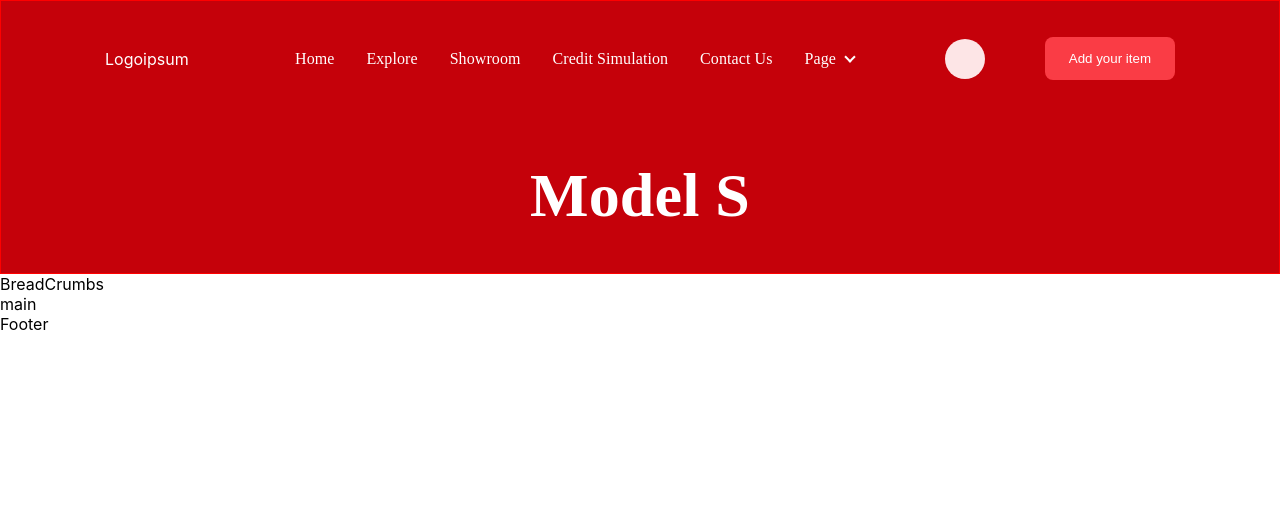
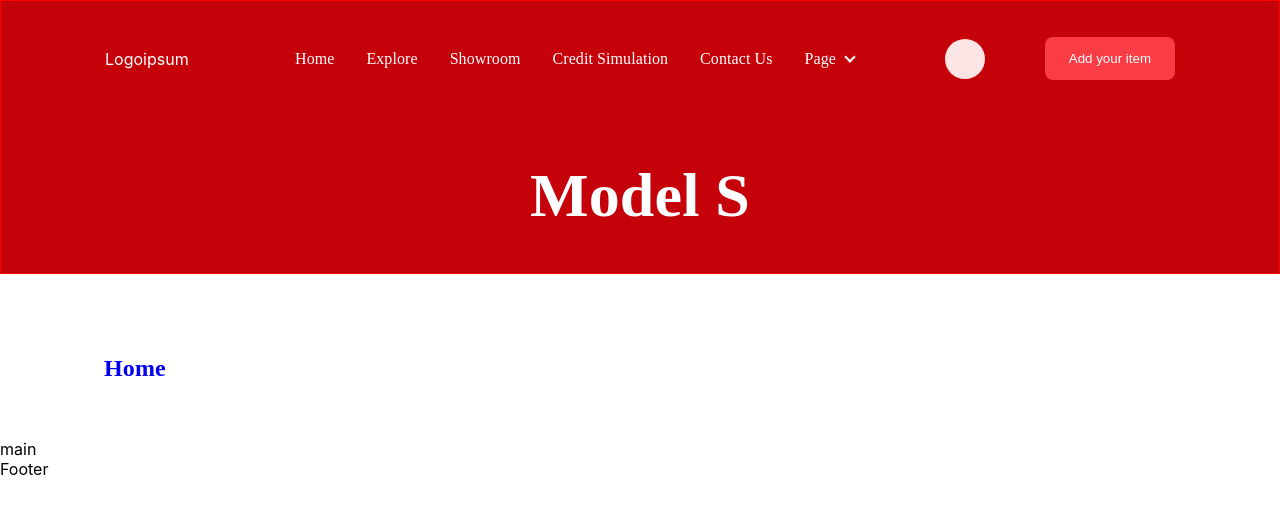
Before and after one commit to bandvov/scss-1, a React (Create React App) app: page / in a window 1280 px wide. Shown: the top 514 px of the page. Built offline with nearby package versions, Linux system fonts and the light colour scheme.

Commit message:
add breadcrumb

```diff
--- a/src/components/breadcrumbs/BreadCrumbs.js
+++ b/src/components/breadcrumbs/BreadCrumbs.js
@@ -1,7 +1,33 @@
-import React from 'react'
+import React, { useEffect, useState } from 'react'
+import { NavLink, useLocation } from 'react-router-dom'
+import styles from './Breadcrumbs.module.scss'
 
 export default function BreadCrumbs() {
+  const location = useLocation()
+  const breadcrumbsArray = location.pathname.split('/').filter(Boolean)
+  const mappedBreadcrumbs = breadcrumbsArray.map((path, index) => {
+    const url = breadcrumbsArray.slice(0, index + 1)
+    return <li className={styles.breadcrumbs__item}>
+      <span className={styles.breadcrumbs__item__separator}>></span>
+      <NavLink
+        to={url.join('/')}
+        end
+        className={({ isActive }) =>
+          isActive ? styles.breadcrumbs__item__active : styles.breadcrumbs__item__notactive
+        }>
+        {path}
+      </NavLink>
+    </li>
+  })
+
   return (
-    <div>BreadCrumbs</div>
+    <ul className={styles.breadcrumbs}>
+      <li className={styles.breadcrumbs__item}>
+        <NavLink to={'/'}>
+          Home
+        </NavLink>
+      </li>
+      {mappedBreadcrumbs}
+    </ul>
   )
 }
--- /dev/null
+++ b/src/components/breadcrumbs/Breadcrumbs.module.scss
@@ -0,0 +1,33 @@
+.breadcrumbs {
+  display: inline-flex;
+  list-style: none;
+  padding: 80px 0 56px;
+
+  margin: 0 104px;
+}
+
+.breadcrumbs__item a{
+  text-decoration: none;
+  font-family: 'Mulish';
+  font-style: normal;
+  font-weight: 700;
+  font-size: 24px;
+  line-height: 120%;
+  letter-spacing: 0.005em;
+
+ }
+ .breadcrumbs__item__active {
+  color: var(--red-1);
+ }
+ .breadcrumbs__item__notactive {
+  color: var(--black);
+ }
+.breadcrumbs__item__separator {
+  font-family: 'Mulish';
+  font-style: normal;
+  font-weight: 700;
+  font-size: 24px;
+  line-height: 120%;
+  letter-spacing: 0.005em;
+  margin:0 16px;
+}
```
